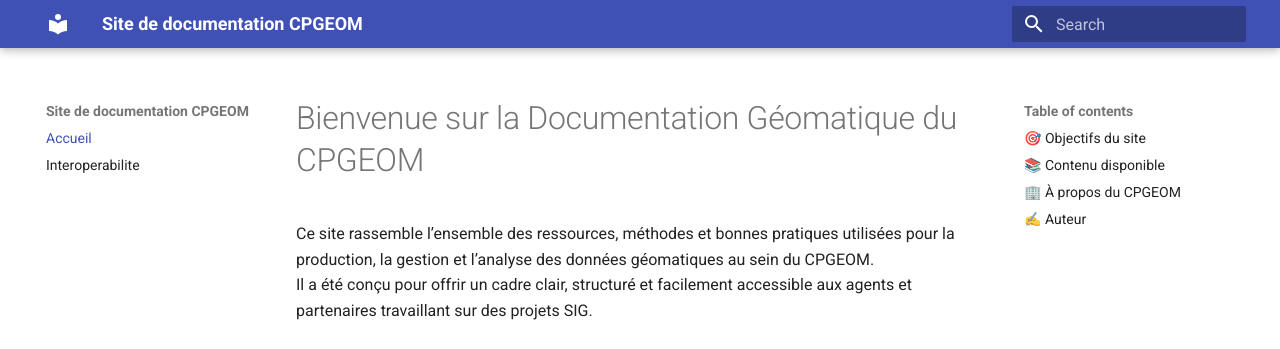
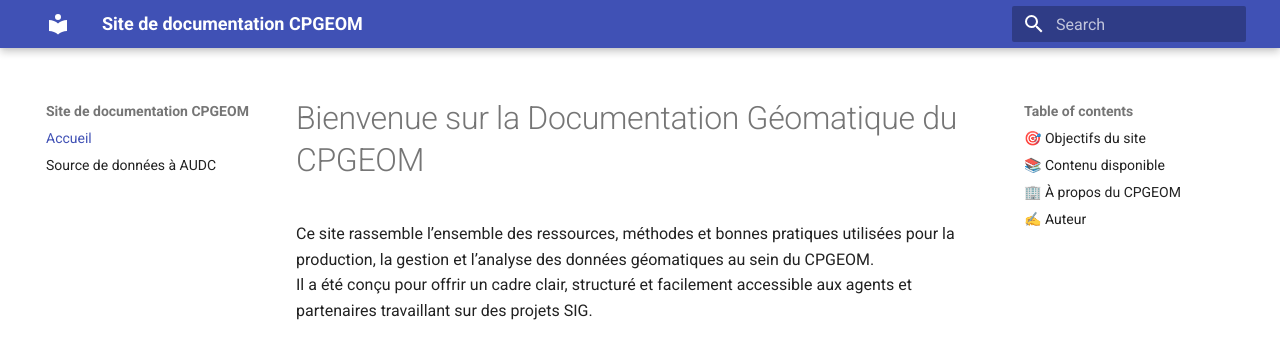
Before and after one commit to abdou123-guene/Site_de_documentation_geomatique, an MkDocs documentation site: the page built from docs/index.md, in a window 1280 px wide. Shown: the top 349 px of the page. Built offline with MkDocs 1.6.1 and Material for MkDocs 9.7.7, drawn with Linux system fonts in a browser that asks for light colours.

Commit message:
Update navigation in mkdocs.yml

```diff
--- a/mkdocs.yml
+++ b/mkdocs.yml
@@ -6,4 +6,4 @@ theme:
 nav:
 
   - Accueil: index.md
-  - Interoperabilite: Readme.md
+  - Source de données à AUDC: Readme.md
```
